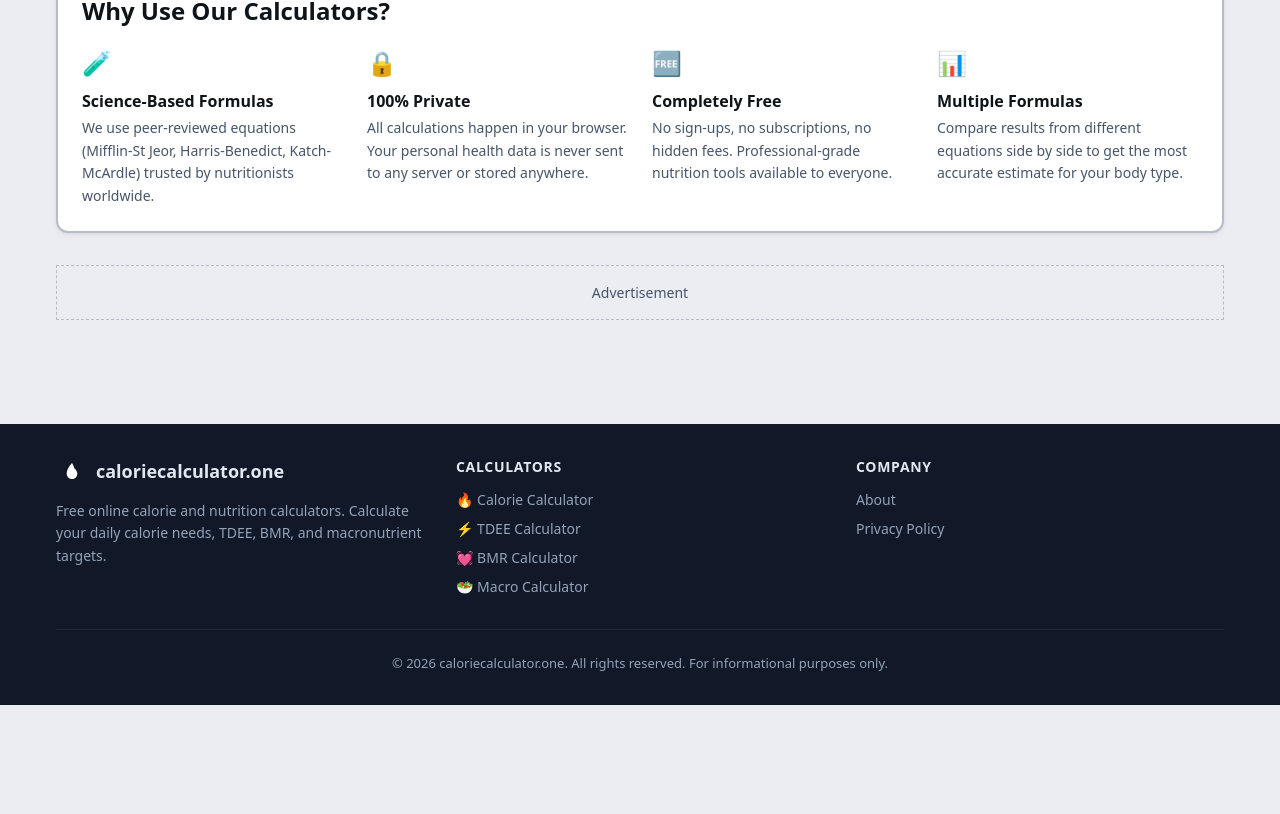
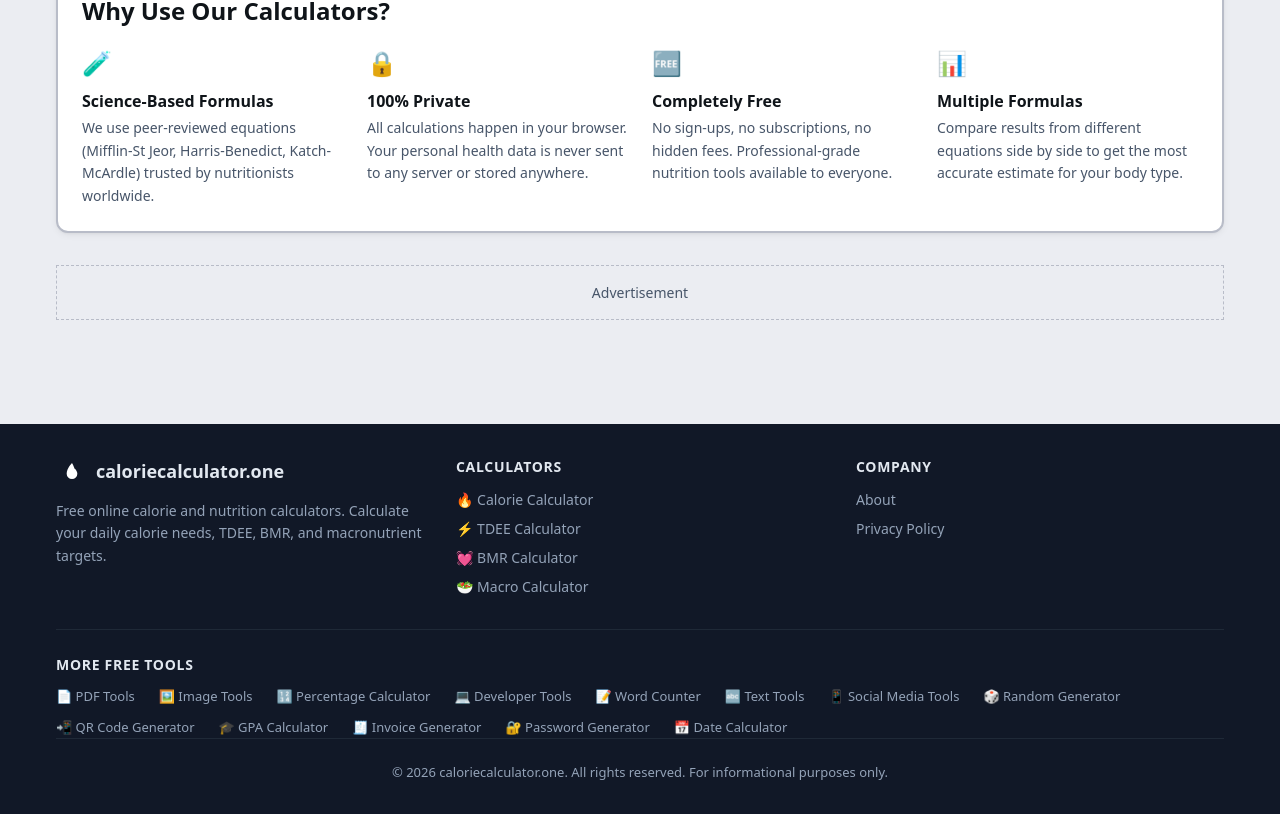
Before and after one commit to kembah17/caloriecalculator.one, a Next.js app: page / in a window 1280 px wide. Shown: the part 1784-2598 px from the top of the page. Before the commit the page ends 2489 px from the top, so only its background shows below. Built offline with nearby package versions, Linux system fonts and the light colour scheme; no server answers.

Commit message:
Add 'More Free Tools' cross-site promotion links to footer

```diff
--- a/components/layout/Footer.tsx
+++ b/components/layout/Footer.tsx
@@ -85,6 +85,26 @@
             </div>
           </div>
         </div>
+                {/* More Free Tools */}
+        <div style={{ borderTop: '1px solid var(--color-footer-border)', marginTop: '2rem', paddingTop: '1.5rem' }}>
+          <h4 style={{ fontWeight: 600, fontSize: '0.875rem', color: 'var(--color-footer-text)', marginBottom: '0.75rem', textTransform: 'uppercase', letterSpacing: '0.05em' }}>More Free Tools</h4>
+          <div style={{ display: 'flex', flexWrap: 'wrap', gap: '0.75rem 1.5rem' }}>
+            <a href="https://pdftools.one" target="_blank" rel="noopener" style={{ fontSize: '0.8125rem', color: 'var(--color-footer-muted)', textDecoration: 'none' }}>📄 PDF Tools</a>
+            <a href="https://pictools.one" target="_blank" rel="noopener" style={{ fontSize: '0.8125rem', color: 'var(--color-footer-muted)', textDecoration: 'none' }}>🖼️ Image Tools</a>
+            <a href="https://percentcalc.one" target="_blank" rel="noopener" style={{ fontSize: '0.8125rem', color: 'var(--color-footer-muted)', textDecoration: 'none' }}>🔢 Percentage Calculator</a>
+            <a href="https://developertools.one" target="_blank" rel="noopener" style={{ fontSize: '0.8125rem', color: 'var(--color-footer-muted)', textDecoration: 'none' }}>💻 Developer Tools</a>
+            <a href="https://wordcount.one" target="_blank" rel="noopener" style={{ fontSize: '0.8125rem', color: 'var(--color-footer-muted)', textDecoration: 'none' }}>📝 Word Counter</a>
+            <a href="https://texttools.one" target="_blank" rel="noopener" style={{ fontSize: '0.8125rem', color: 'var(--color-footer-muted)', textDecoration: 'none' }}>🔤 Text Tools</a>
+            <a href="https://socialmediatools.one" target="_blank" rel="noopener" style={{ fontSize: '0.8125rem', color: 'var(--color-footer-muted)', textDecoration: 'none' }}>📱 Social Media Tools</a>
+            <a href="https://randomize.one" target="_blank" rel="noopener" style={{ fontSize: '0.8125rem', color: 'var(--color-footer-muted)', textDecoration: 'none' }}>🎲 Random Generator</a>
+            <a href="https://qrcodegenerator.one" target="_blank" rel="noopener" style={{ fontSize: '0.8125rem', color: 'var(--color-footer-muted)', textDecoration: 'none' }}>📲 QR Code Generator</a>
+            <a href="https://gpacalculator.one" target="_blank" rel="noopener" style={{ fontSize: '0.8125rem', color: 'var(--color-footer-muted)', textDecoration: 'none' }}>🎓 GPA Calculator</a>
+            <a href="https://invoicegenerator.one" target="_blank" rel="noopener" style={{ fontSize: '0.8125rem', color: 'var(--color-footer-muted)', textDecoration: 'none' }}>🧾 Invoice Generator</a>
+            <a href="https://passwordgenerator.one" target="_blank" rel="noopener" style={{ fontSize: '0.8125rem', color: 'var(--color-footer-muted)', textDecoration: 'none' }}>🔐 Password Generator</a>
+            <a href="https://datecalculator.one" target="_blank" rel="noopener" style={{ fontSize: '0.8125rem', color: 'var(--color-footer-muted)', textDecoration: 'none' }}>📅 Date Calculator</a>
+          </div>
+        </div>
+
         <div
           style={{
             borderTop: "1px solid var(--color-footer-border)",
```
Also changed, not shown: 1 other file (tests, documents, lock files or other folders).
